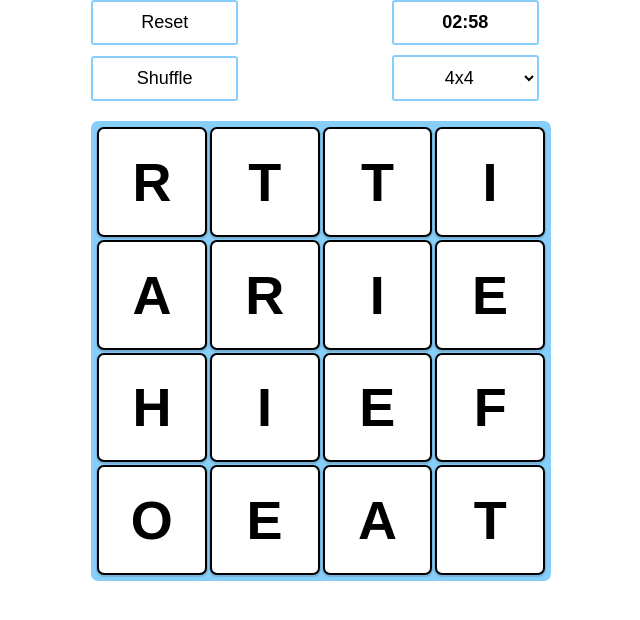
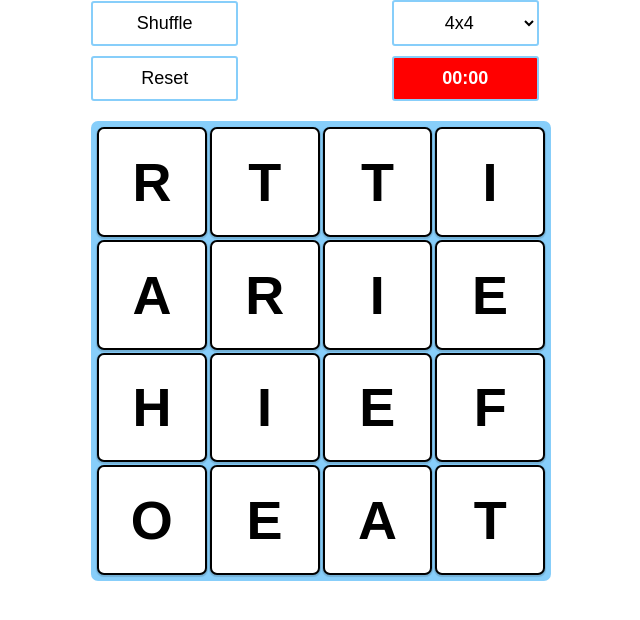
Before and after one commit to ianbaxter/boggler, a React (Create React App) app: page / in a window 1280 px wide. Both pictures are taken after a click on the button "Start". Shown: the top 620 px of the page, without its empty margins (325-965 px from the left). Built offline with nearby package versions, Linux system fonts and the light colour scheme.

Commit message:
improve timer

```diff
--- a/src/Components/App/App.css
+++ b/src/Components/App/App.css
@@ -72,7 +72,6 @@
   -webkit-box-align: center;
       -ms-flex-align: center;
           align-items: center;
-  margin-top: 10px;
 }
 
 @media only screen and (min-width: 768px) {
--- a/src/Components/App/App.js
+++ b/src/Components/App/App.js
@@ -10,6 +10,7 @@ function App() {
   const [timerStart, setTimerStart] = useState("03:00");
   const [playing, setPlaying] = useState(false);
   const [intervalId, setIntervalId] = useState();
+  const [isTimeUp, setIsTimeUp] = useState(false);
 
   useEffect(() => {
     setBoard(newBoard(diceBag.fourByFOurDice));
@@ -64,6 +65,15 @@ function App() {
   return (
     <div className="App">
       <div className="app-container">
+        <div className="options">
+          <button onClick={resetBoard}>Shuffle</button>
+          <div></div>
+          <select name="board-size-selection" onChange={changeBoardSize}>
+            <option value="fourByFOurDice">4x4</option>
+            <option value="fiveByFiveDice">5x5</option>
+            <option value="sixBySixDice">6x6</option>
+          </select>
+        </div>
         <Timer
           timer={timer}
           setTimer={setTimer}
@@ -73,16 +83,9 @@ function App() {
           setPlaying={setPlaying}
           intervalId={intervalId}
           setIntervalId={setIntervalId}
+          isTimeUp={isTimeUp}
+          setIsTimeUp={setIsTimeUp}
         ></Timer>
-        <div className="options">
-          <button onClick={resetBoard}>Shuffle</button>
-          <div></div>
-          <select name="board-size-selection" onChange={changeBoardSize}>
-            <option value="fourByFOurDice">4x4</option>
-            <option value="fiveByFiveDice">5x5</option>
-            <option value="sixBySixDice">6x6</option>
-          </select>
-        </div>
         <div className="box">
           <div
             className={
--- a/src/Components/App/App.scss
+++ b/src/Components/App/App.scss
@@ -54,7 +54,6 @@
   grid-template-columns: repeat(3, 1fr);
   column-gap: 3px;
   align-items: center;
-  margin-top: 10px;
 }
 
 @media only screen and (min-width: 768px) {
--- a/src/Components/Timer/Timer.css
+++ b/src/Components/Timer/Timer.css
@@ -9,5 +9,11 @@
   -webkit-box-align: center;
       -ms-flex-align: center;
           align-items: center;
+  margin-top: 10px;
+}
+
+.countdown__time-up {
+  background: red;
+  color: white;
 }
 /*# sourceMappingURL=Timer.css.map */
--- a/src/Components/Timer/Timer.js
+++ b/src/Components/Timer/Timer.js
@@ -9,7 +9,9 @@ const Timer = ({
   playing,
   setPlaying,
   intervalId,
-  setIntervalId
+  setIntervalId,
+  isTimeUp,
+  setIsTimeUp
 }) => {
   const setTimerTo = e => {
     let newTimer = e.target.value;
@@ -32,26 +34,31 @@ const Timer = ({
           setTimer(newTimer);
         } else {
           clearInterval(intervalId);
+          setIsTimeUp(true);
         }
-      }, 1000);
+      }, 10);
       setIntervalId(newIntervalId);
     } else if (playing) {
       setPlaying(false);
       clearInterval(intervalId);
       setTimer(timerStart);
+      if (isTimeUp) setIsTimeUp(false);
     }
   };
+
+  let countdownClassName = "counddown";
+  if (isTimeUp) countdownClassName += " countdown__time-up";
 
   return (
     <div className="timer-container">
       <button onClick={startCountdown}>{playing ? "Reset" : "Start"}</button>
       <div></div>
       {playing ? (
-        <p>
+        <p className={countdownClassName}>
           <b>{timer}</b>
         </p>
       ) : (
-        <select onChange={setTimerTo} defaultValue="03:00">
+        <select onChange={setTimerTo} defaultValue={timerStart}>
           <option vlaue="60">01:00</option>
           <option vlaue="90">01:30</option>
           <option vlaue="120">02:00</option>
--- a/src/Components/Timer/Timer.scss
+++ b/src/Components/Timer/Timer.scss
@@ -4,4 +4,10 @@
   grid-template-columns: repeat(3, 1fr);
   column-gap: 3px;
   align-items: center;
+  margin-top: 10px;
 }
+
+.countdown__time-up {
+  background: red;
+  color: white;
+}
```
Also changed, not shown: 2 other files (tests, documents, lock files or other folders).
